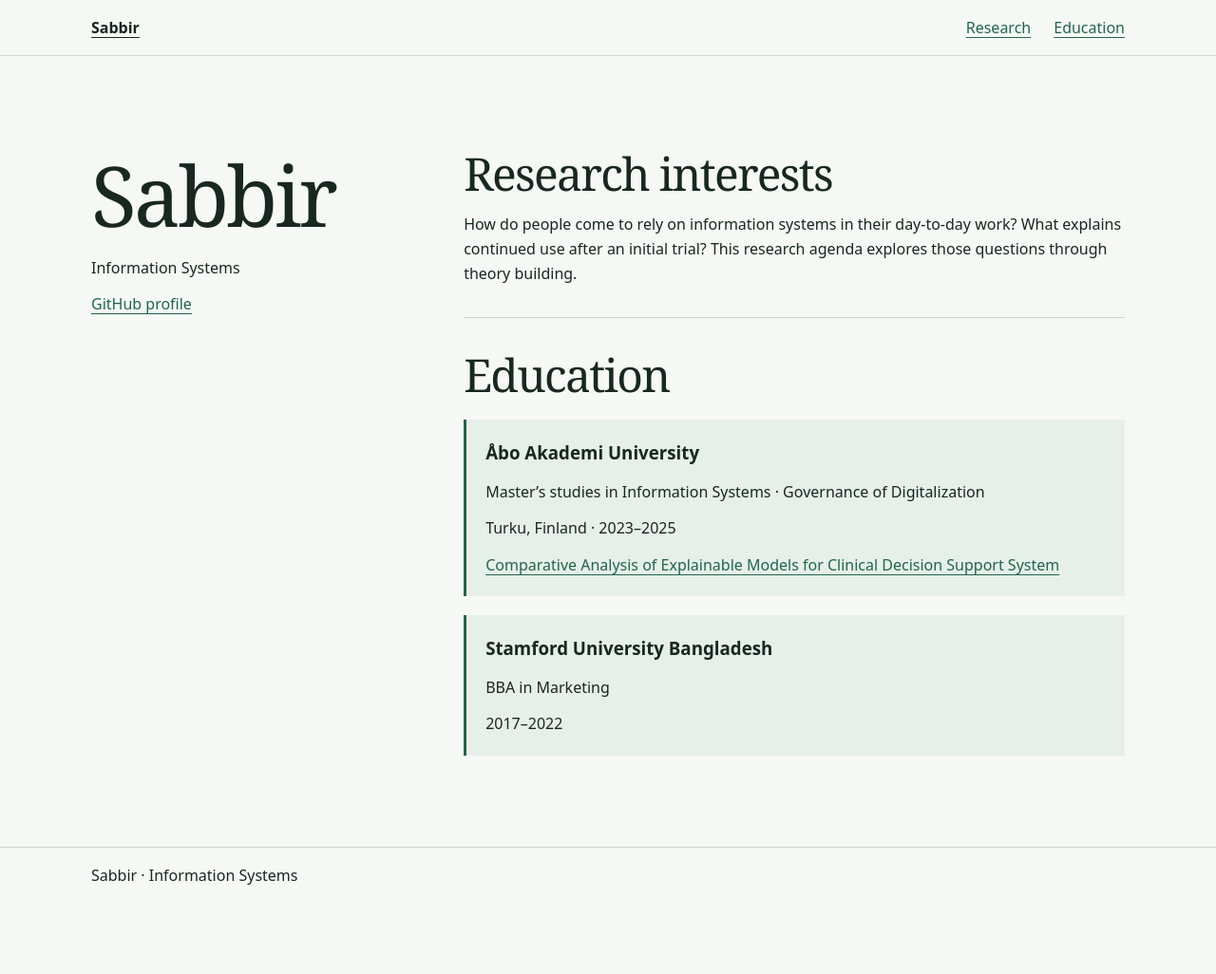
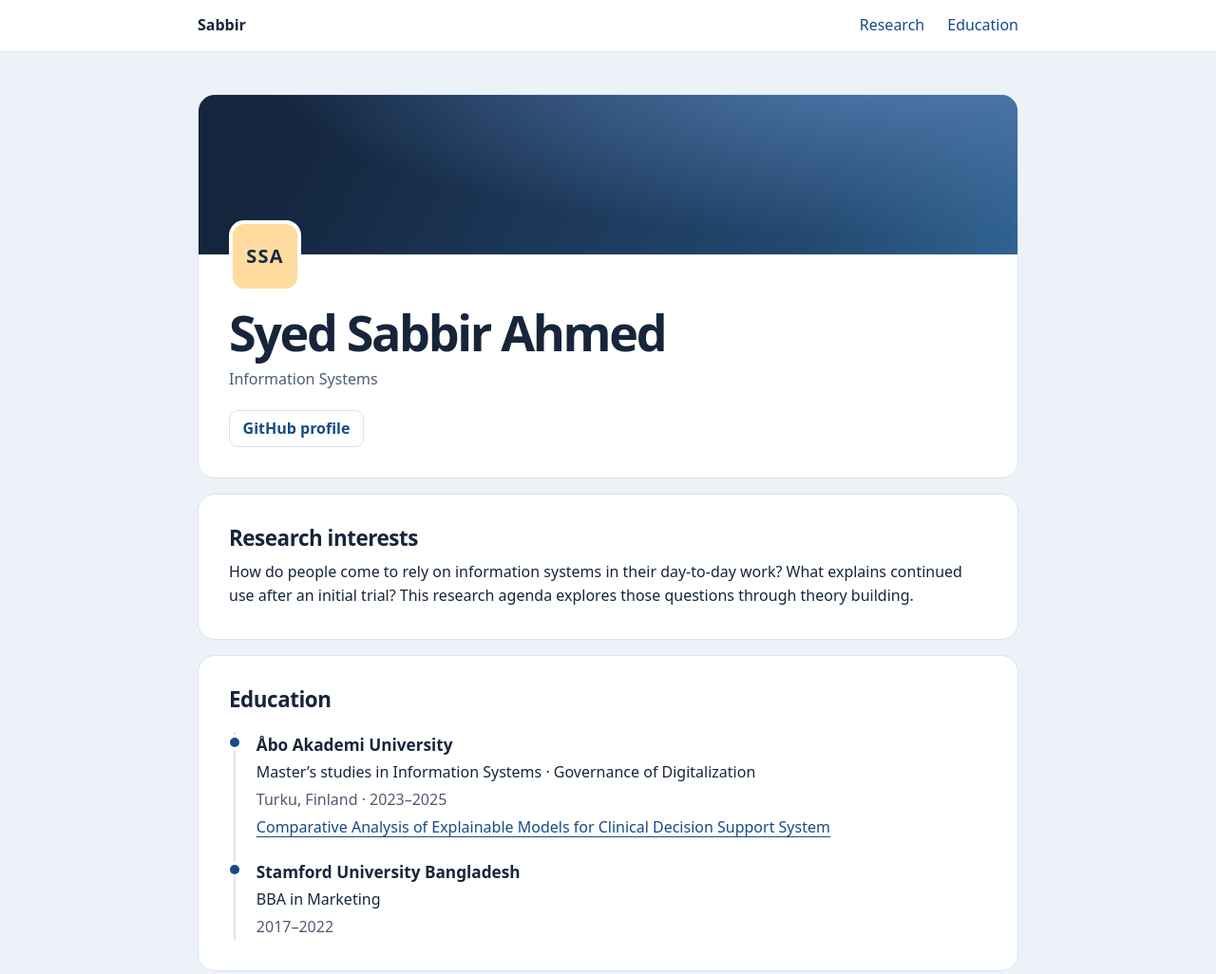
Before and after one commit to SabbirGit/sabbirgit.github.io, a plain HTML site: page index.html in a window 1280 px wide. Shown: the top 1026 px of the page at 95% size. Before the commit the page ends 951 px from the top, so only its background shows below. Drawn offline with Linux system fonts and the light colour scheme.

Commit message:
Restyle homepage as a professional research profile

```diff
--- a/index.html
+++ b/index.html
@@ -6,25 +6,83 @@
 <meta name="description" content="Sabbir's Information Systems research homepage.">
 <title>Sabbir | Information Systems</title>
 <style>
-:root { color-scheme: light; --ink: #182721; --green: #20654f; --line: #cbd8cf; }
+:root {
+  color-scheme: light;
+  --ink: #17253a;
+  --muted: #4d5c70;
+  --accent: #164b88;
+  --line: #dae3ee;
+  --surface: #fff;
+}
 * { box-sizing: border-box; }
-body { margin: 0; background: #f5f8f5; color: var(--ink); font: 1rem/1.65 system-ui, sans-serif; }
-.wrap { width: min(68rem, calc(100% - 3rem)); margin-inline: auto; }
-header, section + section, footer { border-color: var(--line); border-style: solid; border-width: 0; }
-header { border-bottom-width: 1px; }
-nav { display: flex; flex-wrap: wrap; gap: .65rem 1.5rem; padding-block: 1rem; }
-a { color: var(--green); text-underline-offset: .25em; }
-a:focus-visible { outline: 2px solid var(--green); outline-offset: 4px; }
-.brand { margin-right: auto; font-weight: 700; color: var(--ink); }
-main { display: grid; grid-template-columns: minmax(12rem, 1fr) minmax(0, 2.3fr); gap: clamp(2rem, 7vw, 6rem); padding-block: clamp(2.5rem, 9vw, 6rem); }
-h1, h2 { font: 400 clamp(2rem, 4vw, 3rem)/1.15 Georgia, serif; letter-spacing: -.035em; margin: 0; }
-h1 { font-size: clamp(3.5rem, 8vw, 5.5rem); }
-h3, p { margin: 0; }
-p { margin-top: .75rem; }
-section + section { margin-top: 2rem; padding-top: 2rem; border-top-width: 1px; }
-article { margin-top: 1.25rem; padding: 1.25rem; background: #e6efe8; border-left: 3px solid var(--green); }
-footer { padding-block: 1rem; border-top-width: 1px; }
-@media (max-width: 46rem) { main { grid-template-columns: 1fr; } .brand { flex-basis: 100%; } }
+body { margin: 0; background: #edf2f8; color: var(--ink); font: 1rem/1.6 system-ui, sans-serif; }
+.wrap { width: min(54rem, calc(100% - 2rem)); margin-inline: auto; }
+header { background: var(--surface); border-bottom: 1px solid var(--line); }
+nav { display: flex; align-items: center; flex-wrap: wrap; gap: .5rem 1.5rem; padding-block: .9rem; }
+a { color: var(--accent); text-underline-offset: .22em; }
+a:focus-visible { outline: 2px solid var(--accent); outline-offset: 4px; }
+nav a { text-decoration: none; }
+nav a:hover { text-decoration: underline; }
+.brand { margin-right: auto; color: var(--ink); font-weight: 750; }
+main { display: grid; gap: 1rem; padding-block: clamp(1.125rem, 4vw, 2.75rem); }
+.profile, section { background: var(--surface); border: 1px solid var(--line); border-radius: 1.125rem; }
+.profile { overflow: hidden; }
+.cover {
+  height: clamp(6.75rem, 17vw, 10.5rem);
+  background: radial-gradient(ellipse at 87% -20%, #527bae 0%, transparent 65%),
+              linear-gradient(118deg, #14253e 13%, #234870 76%, #306391);
+}
+.profile-body, section { padding: clamp(1.125rem, 4vw, 2rem); }
+.profile-body { padding-top: 0; }
+.monogram {
+  display: grid;
+  place-items: center;
+  position: relative;
+  margin-top: -2.25rem;
+  margin-bottom: .8rem;
+  width: 4.75rem;
+  height: 4.75rem;
+  border: 4px solid var(--surface);
+  border-radius: 1rem;
+  background: #ffdb9f;
+  color: #192941;
+  font-size: 1.25rem;
+  font-weight: 800;
+  letter-spacing: .06em;
+}
+h1, h2, h3, p { margin: 0; }
+h1 { font-size: clamp(2rem, 6vw, 3.25rem); line-height: 1.1; letter-spacing: -.045em; }
+h2 { font-size: 1.4rem; line-height: 1.25; letter-spacing: -.02em; }
+h3 { font-size: 1.075rem; }
+p { margin-top: .55rem; }
+.headline, .meta, footer { color: var(--muted); }
+.profile-link {
+  display: inline-block;
+  margin-top: .65rem;
+  padding: .35rem .85rem;
+  border: 1px solid var(--line);
+  border-radius: .55rem;
+  text-decoration: none;
+  font-weight: 650;
+}
+.profile-link:hover { background: #edf2f8; }
+.timeline { margin: 1.25rem 0 0 .33rem; padding: 0 0 0 1.35rem; border-left: 2px solid var(--line); list-style: none; }
+.timeline li { position: relative; overflow-wrap: anywhere; }
+.timeline li::before {
+  content: "";
+  position: absolute;
+  top: .42rem;
+  left: -1.73rem;
+  width: .625rem;
+  height: .625rem;
+  border-radius: 50%;
+  background: var(--accent);
+  box-shadow: 0 0 0 3px var(--surface);
+}
+.timeline li + li { margin-top: 1.25rem; }
+.timeline p { margin-top: .2rem; }
+footer { padding-bottom: 1.5rem; font-size: .875rem; }
+@media (max-width: 26rem) { nav { gap: .45rem 1rem; } }
 </style>
 </head>
 <body>
@@ -36,31 +94,35 @@ footer { padding-block: 1rem; border-top-width: 1px; }
 </nav>
 </header>
 <main class="wrap" id="home">
-<div>
-<h1>Sabbir</h1>
-<p>Information Systems</p>
-<p><a href="https://github.com/SabbirGit">GitHub profile</a></p>
+<div class="profile">
+<div class="cover" aria-hidden="true"></div>
+<div class="profile-body">
+<div class="monogram" aria-hidden="true">SSA</div>
+<h1>Syed Sabbir Ahmed</h1>
+<p class="headline">Information Systems</p>
+<p><a class="profile-link" href="https://github.com/SabbirGit">GitHub profile</a></p>
 </div>
-<div>
+</div>
 <section id="research">
 <h2>Research interests</h2>
 <p>How do people come to rely on information systems in their day-to-day work? What explains continued use after an initial trial? This research agenda explores those questions through theory building.</p>
 </section>
 <section id="education">
 <h2>Education</h2>
-<article>
+<ol class="timeline">
+<li>
 <h3>Åbo Akademi University</h3>
 <p>Master’s studies in Information Systems · Governance of Digitalization</p>
-<p>Turku, Finland · 2023–2025</p>
+<p class="meta">Turku, Finland · 2023–2025</p>
 <p><a href="https://doria.fi/handle/10024/192758">Comparative Analysis of Explainable Models for Clinical Decision Support System</a></p>
-</article>
-<article>
+</li>
+<li>
 <h3>Stamford University Bangladesh</h3>
 <p>BBA in Marketing</p>
-<p>2017–2022</p>
-</article>
+<p class="meta">2017–2022</p>
+</li>
+</ol>
 </section>
-</div>
 </main>
 <footer><div class="wrap">Sabbir · Information Systems</div></footer>
 </body>
```
